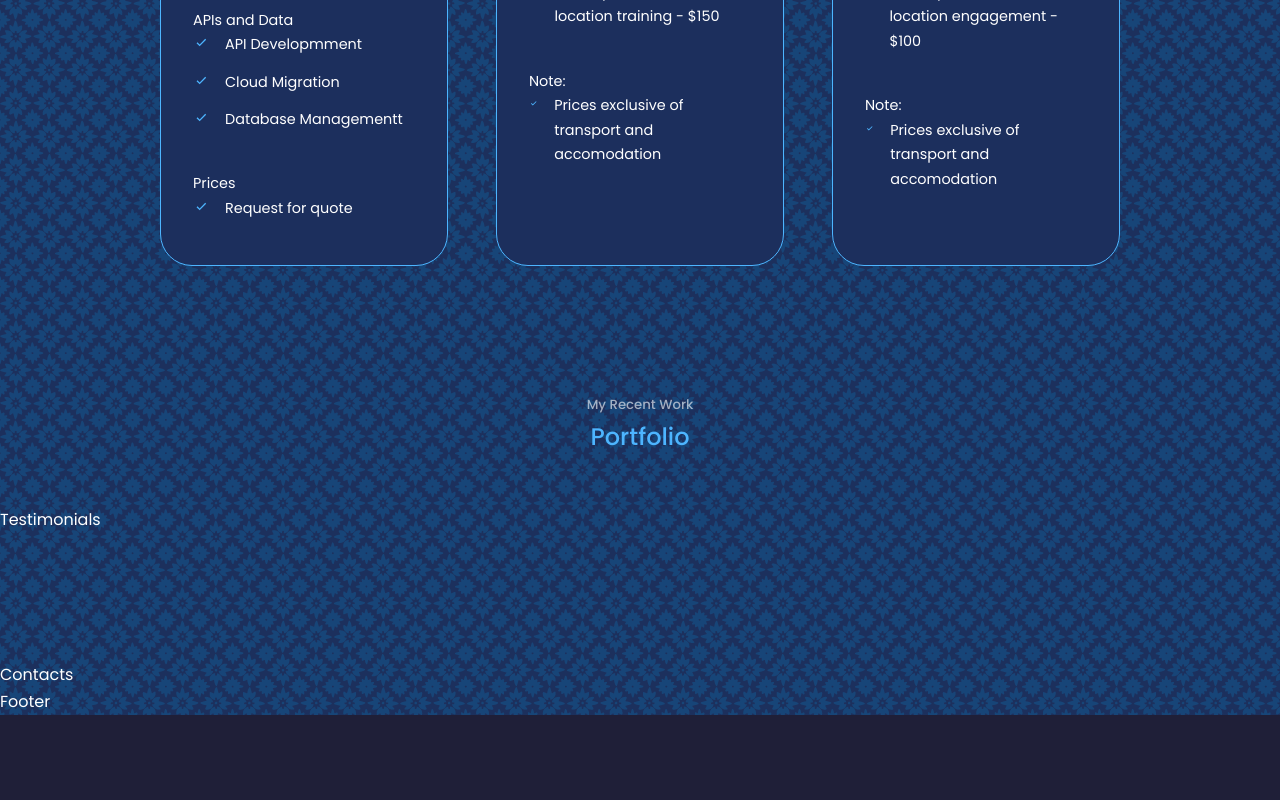
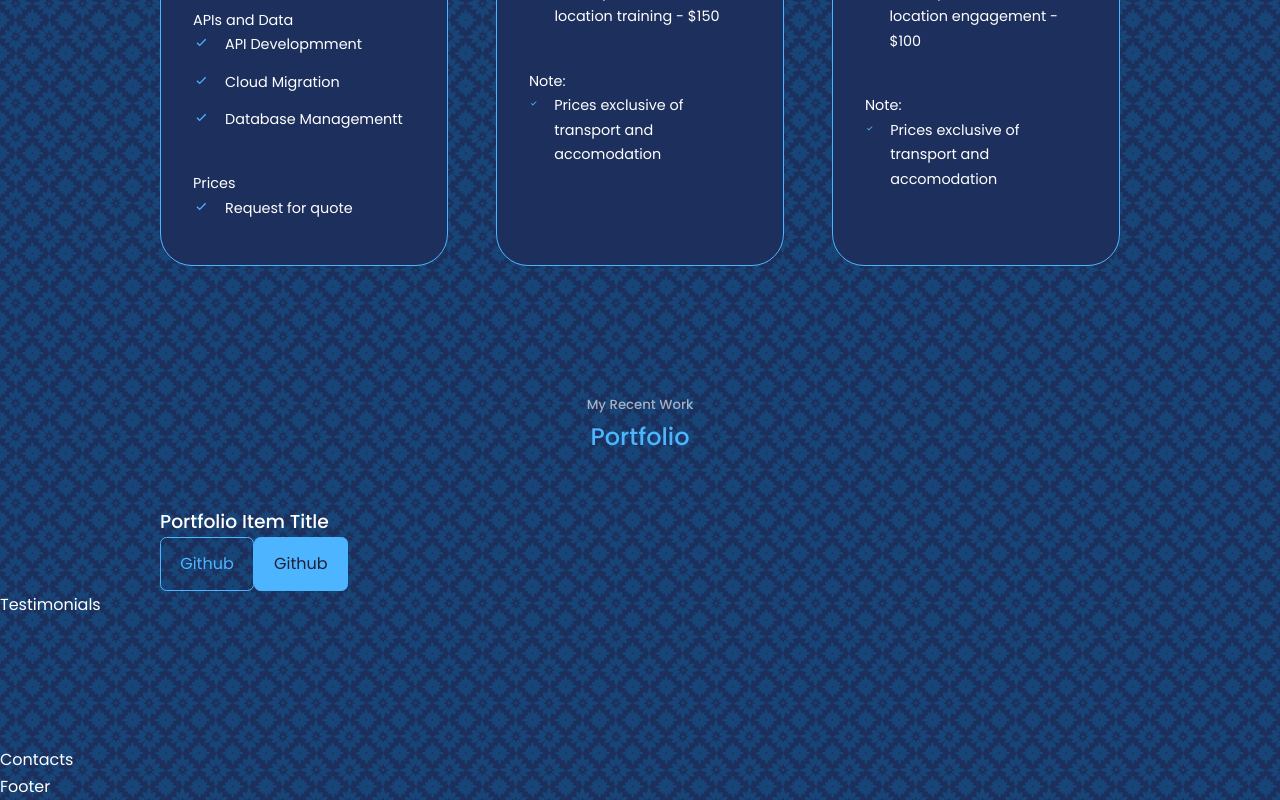
Before and after one commit to Gitthuma/george-githuma-portfolio-website, a React (Create React App) app: page / in a window 1280 px wide. Shown: the part 2830-3630 px from the top of the page. Before the commit the page ends 3545 px from the top, so only its background shows below. Built offline with nearby package versions, Linux system fonts and the light colour scheme.

Commit message:
Inside article, add image, item title and links to github and live demo

```diff
--- a/src/Components/Portfolio/Portfolio.jsx
+++ b/src/Components/Portfolio/Portfolio.jsx
@@ -5,13 +5,18 @@ function Portfolio() {
   return (
     //Create section with headings
     //Create container and portfolio__container class with article of portfolio__item
+    //Inside article, add image, item title and links to github and live demo
     <section id='portfolio'>
       <h5>My Recent Work</h5>
       <h2>Portfolio</h2>
 
       <div className="container portfolio__container">
+
         <article className='portfolio__item'>
-
+          <div className="portfolio__item-image"></div>
+          <h3>Portfolio Item Title</h3>
+          <a href="" className='btn'>Github</a>
+          <a href="" className='btn btn-primary'>Github</a>
         </article>
 
       </div>
```
